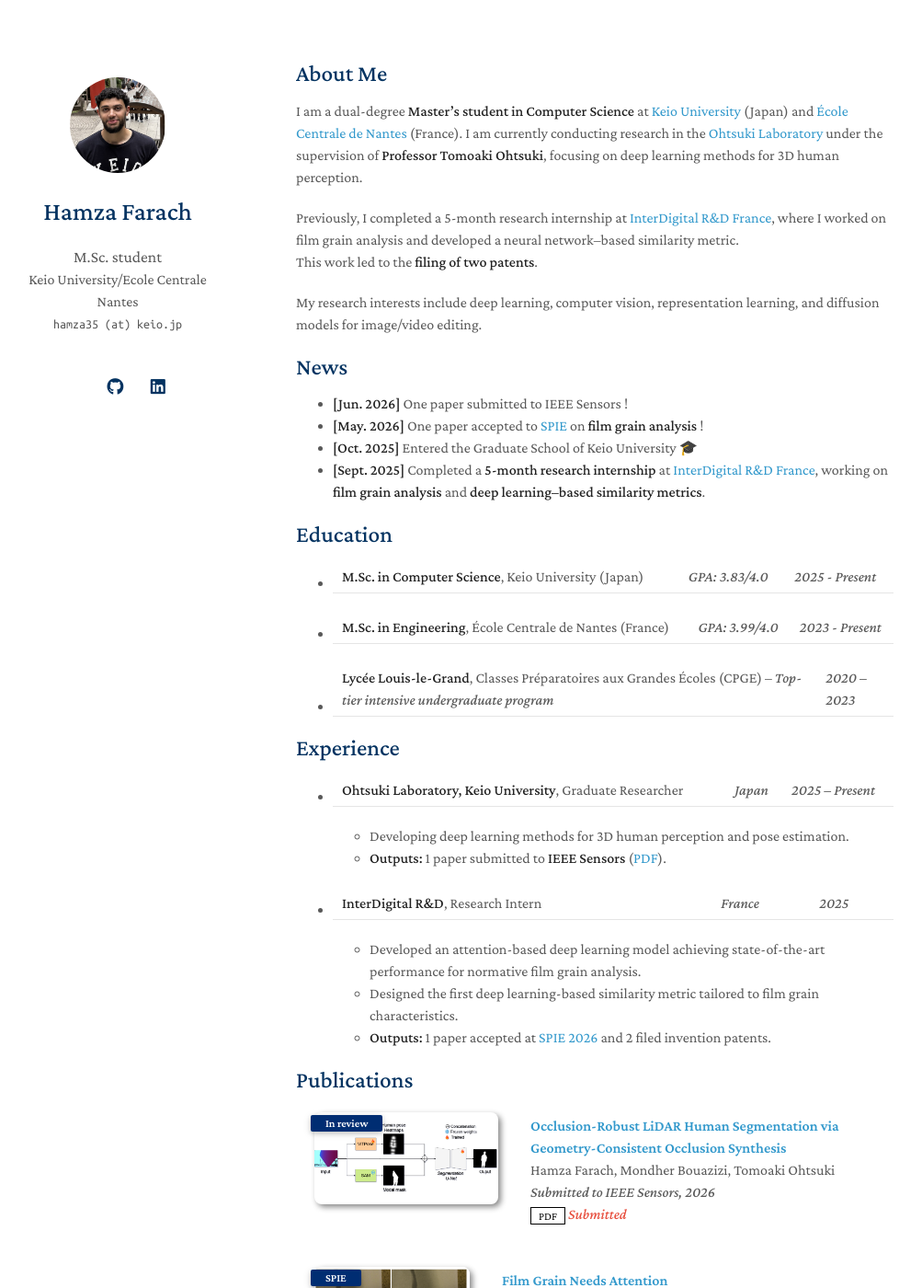
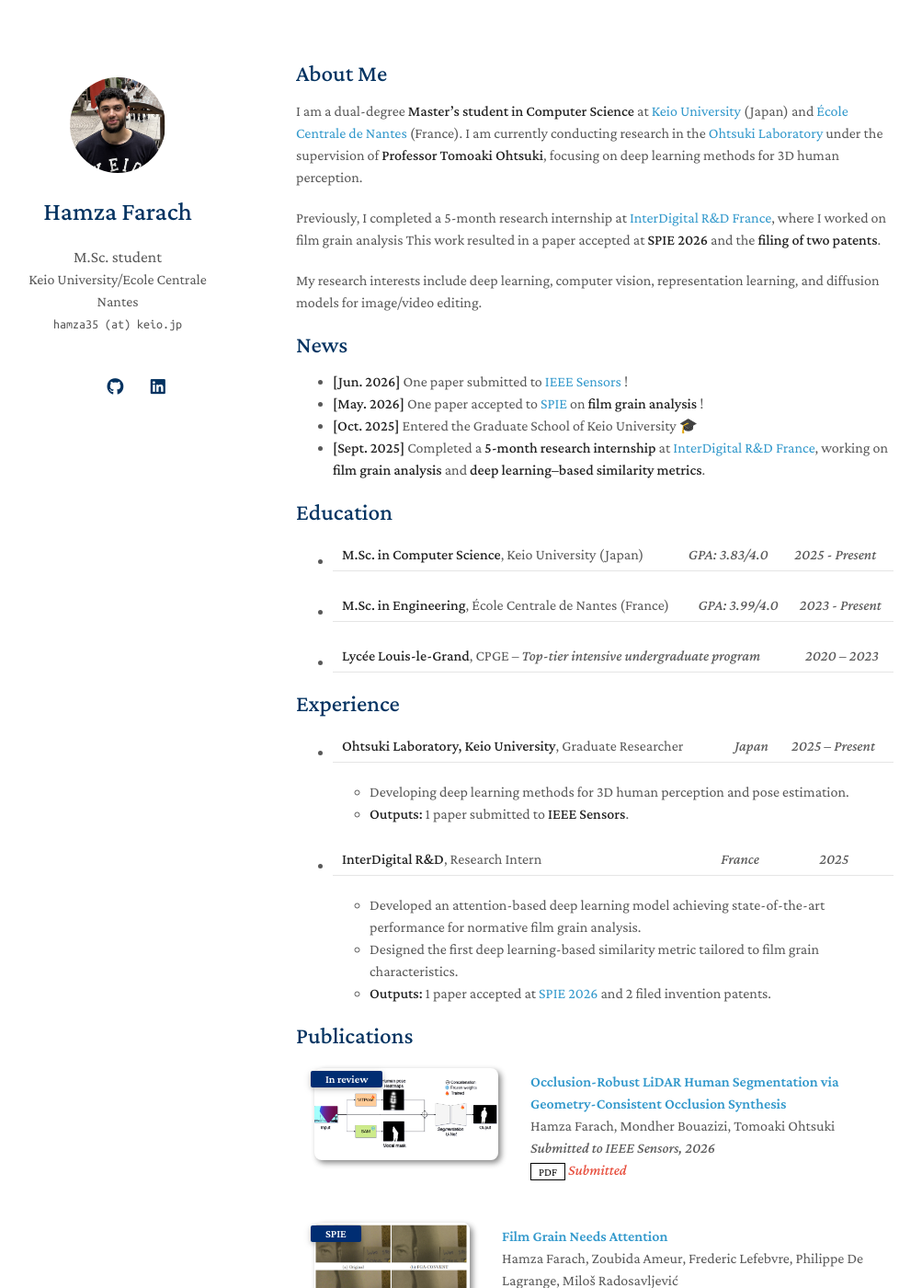
Before and after one commit to hamza963213/hamza-farach.github.io, a Jekyll site: the page built from index.md, in a window 1280 px wide and 1400 px high. Shown: the whole window at 92% size, without its empty margins (148-1151 px from the left). Built offline with Jekyll 4.4.1, drawn with Linux system fonts in a browser that asks for light colours; a style sheet for code colours, icons or effects is not loaded; our own code applies the rules of GitHub Pages for plain Markdown files.

Commit message:
Update index.md

```diff
--- a/index.md
+++ b/index.md
@@ -7,15 +7,15 @@ layout: homepage
 
 I am a dual-degree **Master’s student in Computer Science** at [Keio University](https://www.keio.ac.jp/en/) (Japan) and [École Centrale de Nantes](https://www.ec-nantes.fr/english-version) (France). I am currently conducting research in the [Ohtsuki Laboratory](https://www.ohtsuki.ics.keio.ac.jp/) under the supervision of **Professor Tomoaki Ohtsuki**, focusing on deep learning methods for 3D human perception.
 
-Previously, I completed a 5-month research internship at [InterDigital R&D France](https://www.interdigital.com/), where I worked on film grain analysis and developed a neural network–based similarity metric.
-This work led to the **filing of two patents**.
+Previously, I completed a 5-month research internship at [InterDigital R&D France](https://www.interdigital.com/), where I worked on film grain analysis
+This work resulted in a paper accepted at [**SPIE 2026**](https://www.spie.org/optics-photonics/presentation/Film-grain-needs-attention/14217-17) and the **filing of two patents**.
 
 My research interests include deep learning, computer vision, representation learning, and diffusion models for image/video editing.
 
 
 
 ## News
-- **[Jun. 2026]** One paper submitted to IEEE Sensors !
+- **[Jun. 2026]** One paper submitted to [IEEE Sensors](assets/files/8726_Farach_LiDAR_Segmentation.pdf) !
 - **[May. 2026]** One paper accepted to [SPIE](https://www.spie.org/optics-photonics/presentation/Film-grain-needs-attention/14217-17) on **film grain analysis** !
 - **[Oct. 2025]** Entered the Graduate School of Keio University 🎓
 - **[Sept. 2025]** Completed a **5-month research internship** at [InterDigital R&D France](https://www.interdigital.com/), working on **film grain analysis** and **deep learning–based similarity metrics**.
@@ -23,13 +23,13 @@ My research interests include deep learning, computer vision, representation lea
 ## Education
 * **M.Sc. in Computer Science**, Keio University (Japan) | *GPA: 3.83/4.0* | *2025 - Present*
 * **M.Sc. in Engineering**, École Centrale de Nantes (France) | *GPA: 3.99/4.0* | *2023 - Present*
-* **Lycée Louis-le-Grand**, Classes Préparatoires aux Grandes Écoles (CPGE) – *Top-tier intensive undergraduate program* | *2020 – 2023*
+* **Lycée Louis-le-Grand**, CPGE – *Top-tier intensive undergraduate program* | *2020 – 2023*
 
 ## Experience
 
 * **Ohtsuki Laboratory, Keio University**, Graduate Researcher | *Japan* | *2025 – Present*
   * Developing deep learning methods for 3D human perception and pose estimation.
-  * **Outputs:** 1 paper submitted to **IEEE Sensors** ([PDF](/assets/files/8726_Farach_LiDAR_Segmentation.pdf)).
+  * **Outputs:** 1 paper submitted to [**IEEE Sensors**](assets/files/8726_Farach_LiDAR_Segmentation.pdf).
 
 * **InterDigital R&D**, Research Intern | *France* | *2025*
   * Developed an attention-based deep learning model achieving state-of-the-art performance for normative film grain analysis.
```
